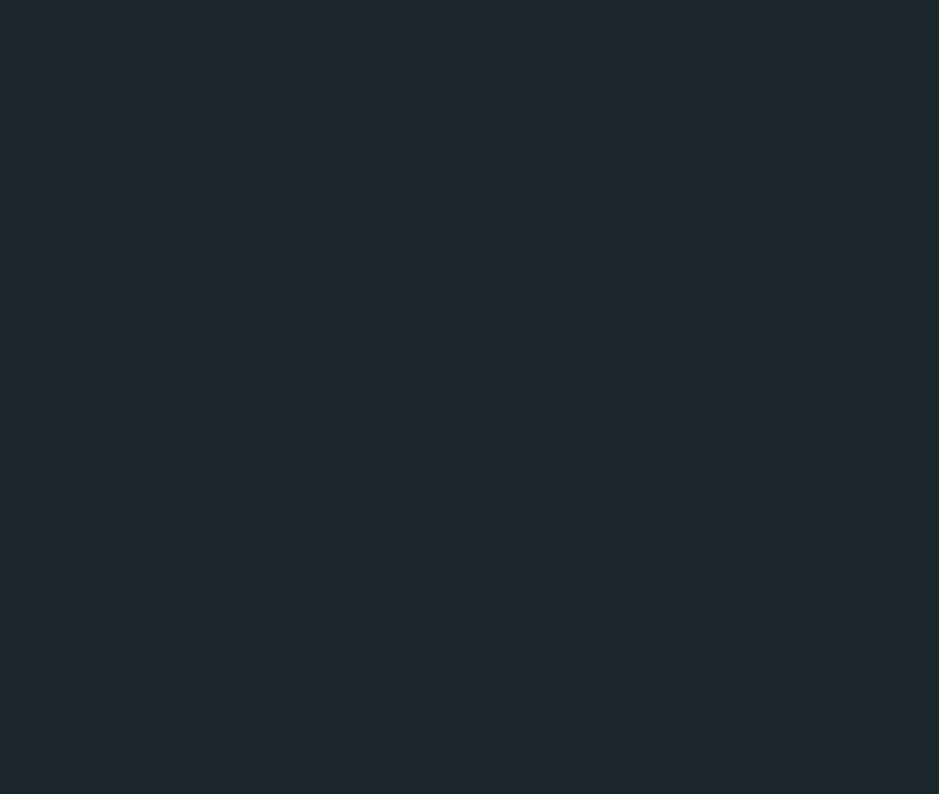
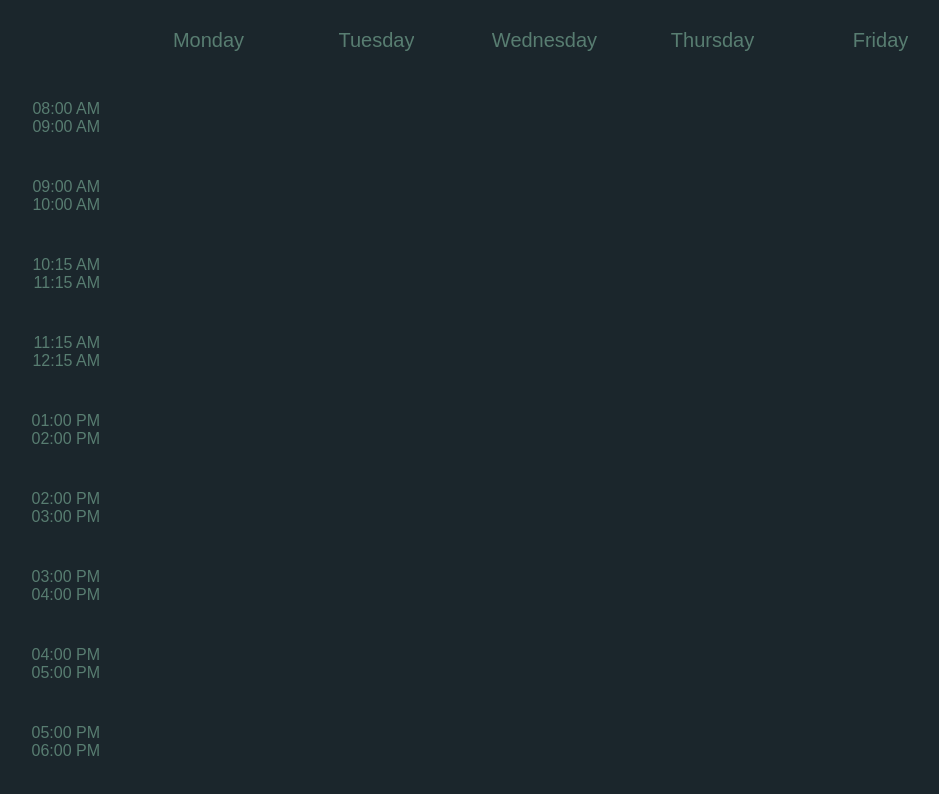
Before and after one commit to HotMonkeyWings/TimeTable, a plain HTML site: page index.html in a window 1280 px wide. Both pictures are taken after a click on the link "Submit". Shown: the whole page, without its empty margins (120-1059 px from the left). Drawn offline with nearby package versions, Linux system fonts and the light colour scheme; a web font is replaced by a local one.

Commit message:
Added days and timings

```diff
--- a/css/main.css
+++ b/css/main.css
@@ -5,6 +5,7 @@
     box-sizing: border-box;
     font-family: 'Lemon/Milk', sans-serif;
     font-weight: normal;
+    overflow: hidden;
 }
 
 body {
@@ -14,20 +15,25 @@ body {
     z-index: -2;
 }
 
+.grid-container.before {
+    padding-top: 300vh;
+    padding-right: 119px;
+}
+
 .grid-container {
     display: grid;
     justify-content: center;
     align-content: center;
     min-height: 100vh;
-    grid-template-columns: repeat(5, 119px);
+    grid-template-columns: repeat(6, 119px);
     grid-column-gap: 49px;
-    grid-template-rows: repeat(9, 78px);
-    transition: all 2s ease-in-out;
+    grid-template-rows: repeat(10, 78px);
+    transition: all 1000ms ease-in-out;
+    padding-right: 119px;
+    padding-bottom: 78px;
 }
 
 .slot-block {
-    /* border-style: solid;
-    border-width: 2px; */
     text-align: center;
     font-size: 15px;
     height: 78px;
--- a/index.html
+++ b/index.html
@@ -7,7 +7,7 @@
     <title>Timetable</title>
     <meta name="description" content="">
     <meta name="viewport" content="width=device-width, initial-scale=1">
-    <link rel="stylesheet" href="css/main.css">
+    <link rel="stylesheet" href="css/main.css" type="text/css">
     <script src="js/script.js" defer></script>
     <script src="js/hover.js" defer></script>
     <script src="https://ajax.googleapis.com/ajax/libs/jquery/3.5.1/jquery.min.js"></script>
@@ -25,6 +25,10 @@
             changerSlot("F", document.getElementById("F").value)
             changerSlot("G", document.getElementById("G").value)
             changerSlot("H", document.getElementById("H").value)
+
+            thething = document.querySelector(".grid-container");
+            thething.classList.remove("before")
+
             return false;
         }
     </script>
@@ -52,7 +56,7 @@
     </form>
 
 
-    <div class="grid-container" style="display: none;" id="grid-container"></div>
+    <div class="grid-container before" style="display: grid;" id="grid-container"></div>
 
 </body>
 
--- a/js/hover.js
+++ b/js/hover.js
@@ -2,7 +2,7 @@ var slotlist = document.querySelectorAll('.slot-block')
 console.log(slotlist)
 
 function openModal(modal) {
-    if (modal == null || modal.innerText == "") return
+    if (modal == null || modal.innerText == "" || modal.classList.contains("day") || modal.classList.contains("time")) return
     modal.classList.add('active')
 }
 
--- a/js/script.js
+++ b/js/script.js
@@ -4,10 +4,93 @@ function init(A, B, C, D, E, F, G) {
     let slots = [A, B, C, D, E, F, G]
     var c
     var msg
-    for (let i = 0; i < 9 * 5; i++) {
-        c = i % 7
+    for (let i = 0; i < 10 * 6; i++) {
+
+        //For timings
+        if (i % 6 == 0) {
+            let start_time = ""
+            let end_time = ""
+            switch (i) {
+                case 6:
+                    start_time = "08:00 AM"
+                    end_time = "09:00 AM"
+                    break
+                case 12:
+                    start_time = "09:00 AM"
+                    end_time = "10:00 AM"
+                    break
+                case 18:
+                    start_time = "10:15 AM"
+                    end_time = "11:15 AM"
+                    break
+                case 24:
+                    start_time = "11:15 AM"
+                    end_time = "12:15 AM"
+                    break
+                case 30:
+                    start_time = "01:00 PM"
+                    end_time = "02:00 PM"
+                    break
+                case 36:
+                    start_time = "02:00 PM"
+                    end_time = "03:00 PM"
+                    break
+                case 42:
+                    start_time = "03:00 PM"
+                    end_time = "04:00 PM"
+                    break
+                case 48:
+                    start_time = "04:00 PM"
+                    end_time = "05:00 PM"
+                    break
+                case 54:
+                    start_time = "05:00 PM"
+                    end_time = "06:00 PM"
+                    break
+            }
+            table.insertAdjacentHTML('beforeend',
+                `
+        <div class="slot-block time" style="font-size:16px;color:#587D71;text-align:right">
+        <span>${start_time}<br>
+        ${end_time}
+        <span></div>
+        `)
+            continue
+        }
+
+
+        //For day titles
+        if (i < 6) {
+            let day
+            switch (i) {
+                case 1:
+                    day = "Monday"
+                    break;
+                case 2:
+                    day = "Tuesday"
+                    break;
+                case 3:
+                    day = "Wednesday"
+                    break;
+                case 4:
+                    day = "Thursday"
+                    break;
+                case 5:
+                    day = "Friday"
+                    break;
+            }
+            table.insertAdjacentHTML('beforeend',
+                `
+        <div class="slot-block day" style="font-size:20px;color:#587D71"><span>${day}<span></div>
+        `)
+            continue
+        }
+
+
+        //For slots
+        c = (i - 6 - Math.floor(i / 6)) % 7
         msg = slots[c]
-        if (i <= 21 || (i >= 25 && i <= 29)) {
+        if (i < 33 || i > 35 && i < 40) {
             var hex = "#"
             switch (c) {
                 case 0:
@@ -42,9 +125,19 @@ function init(A, B, C, D, E, F, G) {
                 default:
                     hex += "FFFFFF"
             }
-        } else if (i == 22 || i == 24 || i == 40 || i == 41) {
+        } else if (i == 33 || i == 35 || i == 55 || i == 56) {
             c = "H"
             var hex = "#E83F6F"
+        } else if (i == 40) {
+            hex = "#C0FDFB"
+            c = "C"
+
+        } else if (i == 41) {
+            hex = "#63B4D1"
+            c = "B"
+        } else if (i == 59) {
+            hex = "#90FCF9"
+            c = "D"
         } else {
             c = "LAB"
             var hex = "#1B262C"
@@ -83,33 +176,3 @@ init(
     document.getElementById("G").value,
     document.getElementById("H").value
 )
-
-// init("A", "B", "C", "D", "E", "F", "G")
-
-// $("#A").change(() => {
-//     changerSlot("A", document.getElementById("A").value)
-// })
-
-// $("#B").change(() => {
-//     changerSlot("B", document.getElementById("B").value)
-// })
-
-// $("#C").change(() => {
-//     changerSlot("C", document.getElementById("C").value)
-// })
-
-// $("#D").change(() => {
-//     changerSlot("D", document.getElementById("D").value)
-// })
-
-// $("#E").change(() => {
-//     changerSlot("E", document.getElementById("E").value)
-// })
-
-// $("#F").change(() => {
-//     changerSlot("F", document.getElementById("F").value)
-// })
-
-// $("#G").change(() => {
-//     changerSlot("G", document.getElementById("G").value)
-// })
```
Also changed, not shown: 1 other file.
